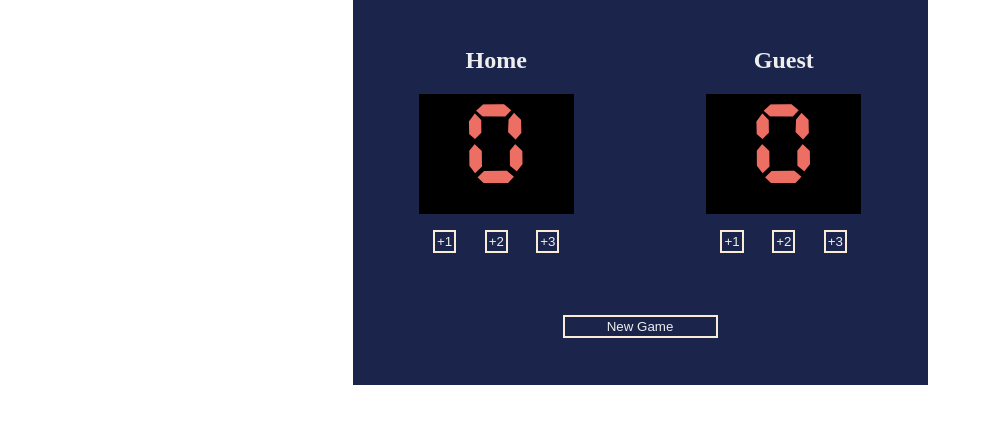
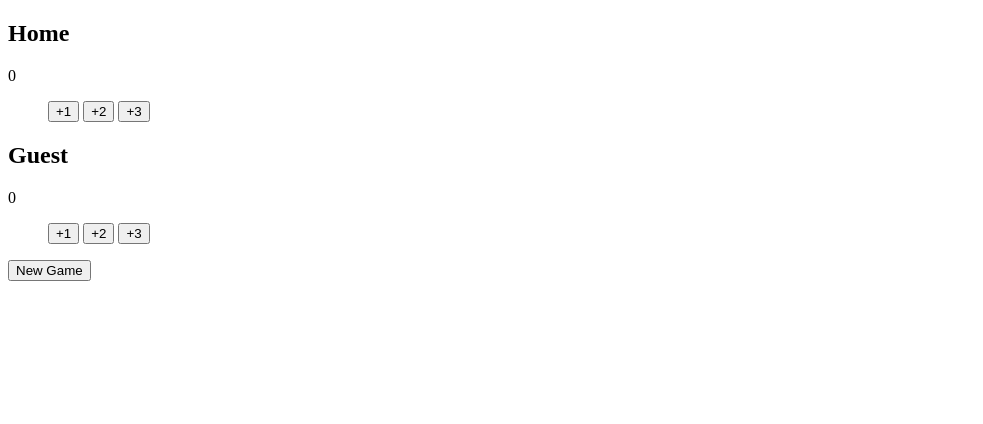
Before and after one commit to hafidz-A/basketball-scoreboard-solo, a plain HTML site: page index.html in a window 1280 px wide. Shown: the whole page, without its empty margins (0-983 px from the left). Drawn offline with Linux system fonts and the light colour scheme.

Commit message:
Update index.css

```diff
--- a/index.css
+++ b/index.css
@@ -1,72 +1,40 @@
-@font-face {
-    font-family: 'MyCustomFont';
-    src: url('CursedTimerUlil-Aznm.ttf') format('truetype');
-    font-weight: normal;
-    font-style: normal;
+let scoreHome = document.getElementById("score-home")
+let scoreGuest = document.getElementById("score-guest")
+
+let count = 0
+
+function addOneHome() {
+    count += 1
+    scoreHome.innerText = count
 }
 
-/**
-font-family: 'MyCustomFont', sans-serif;
-**/
-
-body {
-    width: 575px;
-    text-align: center;
-    margin: auto;
+function addTwoHome() {
+    count += 2
+    scoreHome.innerText = count
 }
 
-h2 {
-    margin-top: 0;
+function addThreeHome() {
+    count += 3
+    scoreHome.innerText = count
 }
 
-.container {
-    height: 385px;
-    background-color:#1B244A;
-    display: flex;
-    flex-direction: column;
-    justify-content: space-evenly;
-    column-gap: 10px;
-    text-align: center;
+function addOneGuest() {
+    count += 1
+    scoreGuest.innerText = count
 }
 
-.container-score {
-    display: flex;
-    justify-content: space-around;
-    align-items: center;
-    color: #EEEEEE;
-    margin-bottom: 0;
+function addTwoGuest() {
+    count += 2
+    scoreGuest.innerText = count
 }
 
-.scoreboard {
-    font-size: 100px;
-    width: 155px;
-    height: 120px;
-    background-color: black;
-    color: #ED6F63;
-    font-family: 'MyCustomFont';
-    flex-direction: column;
-    align-content: center;
-    justify-content: flex-end;
+function addThreeGuest() {
+    count += 3
+    scoreGuest.innerText = count
 }
 
-.pointing {
-    list-style-type: none;
-    display: flex;
-    flex-direction: row;
-    justify-content: space-around;
-    padding-left: 0;
+function newGame() {
+    count = 0
+    scoreGuest.innerText = count
+    scoreHome.innerText = count
 }
-
-button {
-    border: 2px solid antiquewhite;
-    background-color: #1B244A;
-    color: #EEEEEE;
-    padding: 2px;
-    cursor: pointer;
-}
-
-#new-game {
-    margin-top: 0;
-    width: 155px;
-    margin: 0 auto;
-}
```
